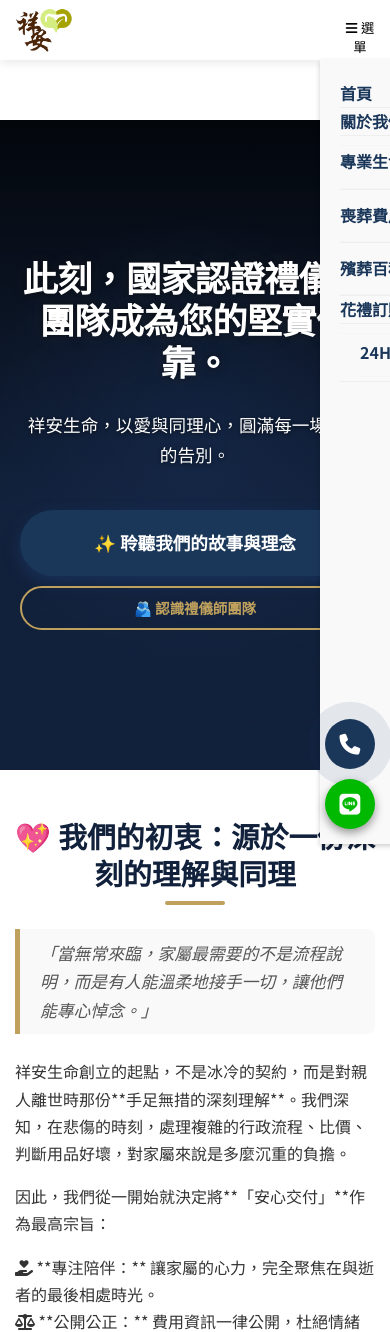
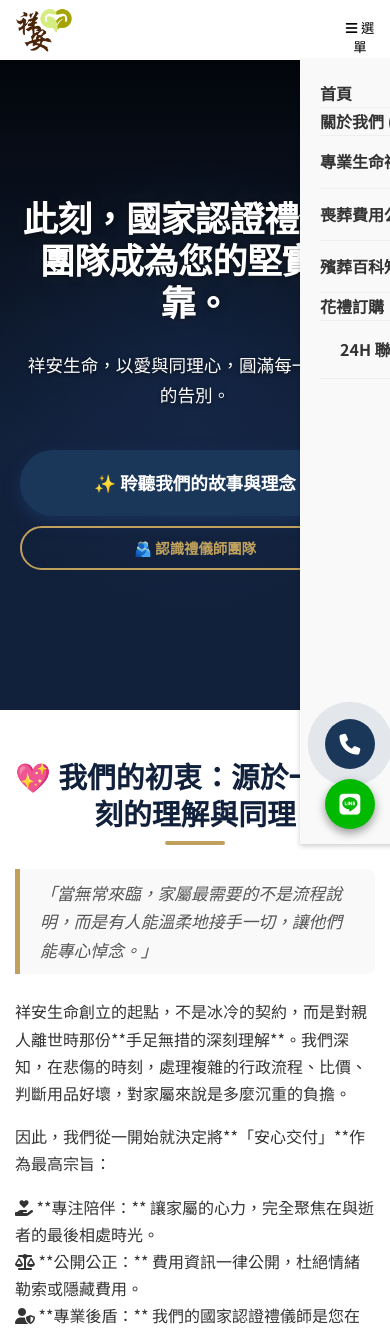
Before and after one commit to Shiangan/Shiangan, a PHP site: page /about.html in a window 390 px wide. Shown: the top 1332 px of the page. Run offline with PHP 8.4, Linux system fonts and the light colour scheme; some web fonts are replaced.

Commit message:
Update style.css

```diff
--- a/css/style.css
+++ b/css/style.css
@@ -437,80 +447,88 @@ blockquote {
         position: fixed;
         top: 0;
         right: -100%;
-        width: 85%;
-        max-width: 320px;
+        width: 80%;
+        max-width: 300px;
         height: 100vh;
         background: #fff;
-        padding: 90px 20px 40px;
+        padding: 80px 20px 40px;
         box-shadow: -10px 0 30px rgba(0,0,0,0.1);
-        transition: right 0.4s cubic-bezier(0.4, 0, 0.2, 1);
+        transition: right var(--rwd-transition-duration) cubic-bezier(0.4, 0, 0.2, 1);
         overflow-y: auto;
         z-index: 1000;
     }
 
     .main-nav.active { right: 0; }
 
-    .main-nav ul {
+    .main-nav .nav-list {
         flex-direction: column;
-        align-items: flex-start;
+        display: flex;
+    }
+
+    .main-nav li {
         width: 100%;
-    }
-
-    .main-nav li { width: 100%; padding: 0; }
+        border-bottom: 1px solid #f5f5f5;
+    }
 
     .main-nav a {
         padding: 15px 10px;
-        border-bottom: 1px solid #f5f5f5;
         width: 100%;
         justify-content: space-between;
-    }
-
-    /* 手機版子選單摺疊邏輯 */
+        color: var(--text-dark);
+    }
+
+    /* 手機版子選單 (摺疊邏輯) */
     .submenu {
-        display: none; /* 由 JS 控制 toggle */
-        background: #f9f9f9;
-        list-style: none;
-        padding-left: 15px;
+        max-height: 0;
+        overflow: hidden;
+        background: #fcfcfc;
+        transition: max-height var(--rwd-transition-duration) ease-in-out;
     }
 
     .has-dropdown.active .submenu {
-        display: block;
-        animation: slideDown 0.3s ease-out;
-    }
-
-    @keyframes slideDown {
-        from { opacity: 0; transform: translateY(-10px); }
-        to { opacity: 1; transform: translateY(0); }
-    }
-}
-
-/* --- 3. 通用元件與細節 --- */
+        max-height: 500px; /* 這裡應與 JS 動態高度配合 */
+        border-bottom: 2px solid var(--bg-light);
+    }
+
+    .has-dropdown.active > a {
+        color: var(--accent-color);
+        font-weight: 700;
+    }
+
+    .has-dropdown.active i {
+        transform: rotate(180deg);
+    }
+}
+
+/* -------------------------------------------
+ * C. 共通輔助元件
+ * ------------------------------------------- */
 .nav-overlay {
     position: fixed;
     top: 0; left: 0; width: 100%; height: 100%;
-    background: rgba(0,0,0,0.4);
-    backdrop-filter: blur(2px);
+    background: rgba(0,0,0,0.5);
+    backdrop-filter: blur(3px);
     z-index: 999;
     opacity: 0;
     visibility: hidden;
     transition: 0.3s;
 }
-.nav-overlay.active { opacity: 1; visibility: visible; }
-
+
+.nav-overlay.active {
+    opacity: 1;
+    visibility: visible;
+}
+
+/* 子選單連結質感 */
 .submenu a {
-    color: var(--text-dark) !important;
-    font-size: 0.95rem;
-    padding: 12px 20px !important;
+    padding: 12px 25px !important;
+    font-size: 0.9rem;
+    color: var(--secondary-color) !important;
 }
 
 .submenu a:hover {
-    background-color: var(--accent-color);
-    color: #fff !important;
-}
-
-/* 確保內容不被 Header 擋住 */
-main {
-    margin-top: var(--header-height);
+    background-color: var(--bg-light);
+    color: var(--accent-color) !important;
 }
 
 /* -------------------------------------------
```
Also changed, not shown: other parts of css/style.css (+41 -31 lines).
